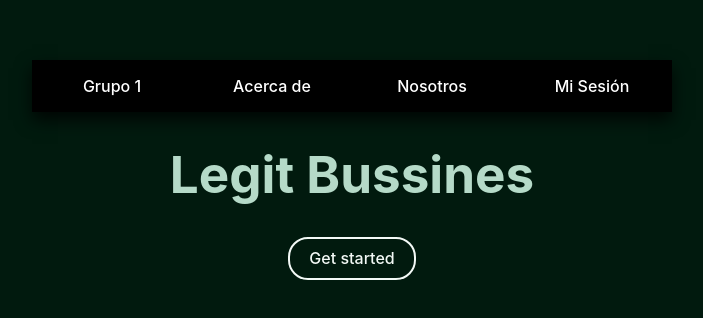
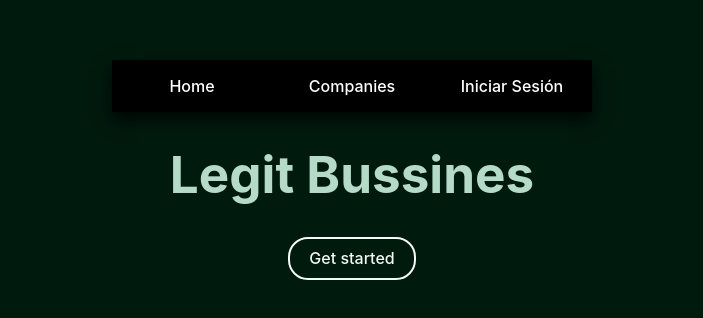
Before and after one commit to Borjampm/Proyecto-IIC2173-Grupo1-Frontend, a React (Vite) app in the folder legit-project/: page / in a window 1280 px wide. Shown: the part 230-548 px from the top of the page, without its empty margins (288-991 px from the left). Built offline with nearby package versions, Linux system fonts and the light colour scheme.

Commit message:
add custom_metadata money

```diff
--- a/legit-project/src/common/Navbar.jsx
+++ b/legit-project/src/common/Navbar.jsx
@@ -1,24 +1,56 @@
 import NavbarItem from "./NavbarItem";
+import { useState, useEffect } from 'react'
 import './Navbar.css'
+import { useAuth0 } from '@auth0/auth0-react';
 
 function Navbar() {
+    const { user, getIdTokenClaims, isLoading, error } = useAuth0();
+
+    useEffect(() => {
+      const fetchData = async () => {
+        try {
+          if (!isLoading) {
+            const idToken = await getIdTokenClaims();
+            console.log('User ID Token:', idToken);
+            // You can use the ID token as needed.
+          }
+        } catch (err) {
+          console.error('Error during silent authentication:', err);
+        }
+      };
+
+      fetchData();
+    }, [isLoading, getIdTokenClaims]);
+
+    // if (isLoading) {
+    //     return <div>Loading...</div>;
+    //   }
+
+    //   if (error) {
+    //     return <div>Error: {error.message}</div>;
+    //   }
+
     return (
         <header>
             <nav>
                 <ul>
-                    <NavbarItem text={"Grupo 1"} link={"/"}/>
-                    <NavbarItem text={"Acerca de"} link={"/"}/>
-                    <NavbarItem text={"Nosotros"} link={"/"} />
+                    <NavbarItem text={"Home"} link={"/"}/>
+                    <NavbarItem text={"Companies"} link={"/stocks"}/>
+                    {/* <NavbarItem text={"Nosotros"} link={"/"} />   */}
 
                     <div className="right">
-                        <div className="dropdown">
-                            <NavbarItem text={"Mi Sesión"} className={"dropbtn"} link={"/my-profile"}  />
+                        {/* <div className="dropdown">
+                            <NavbarItem text={"Mi Sesión"} className={"dropbtn"} link={"/my-profile"}  /> */}
                             {/* <div className="dropdown-content">
                                 {
                                     <NavbarItem text={"Registrarse"} link={"/registration"} />
                                 }
                             </div> */}
-                        </div>
+                        {/* </div> */}
+                        {user ? (
+                            <NavbarItem text={"Mi Perfil"} className={"dropbtn"} link={"/my-profile"}  />
+                        ) : (
+                            <NavbarItem text={"Iniciar Sesión"} link={"/log-in/"} />)}
                     </div>
                 </ul>
             </nav>
--- a/legit-project/src/main.jsx
+++ b/legit-project/src/main.jsx
@@ -8,14 +8,15 @@ import { Auth0Provider } from '@auth0/auth0-react';
 ReactDOM.createRoot(document.getElementById('root')).render(
 
 
-<Auth0Provider
+  <Auth0Provider
       domain="dev-ju2sb7gpzdrwv31f.us.auth0.com"
       clientId="Ss50jxHUP31QbXzYJHn2NHOiDP5CFrOP"
-      redirectUri={window.location.origin+ "/my-profile/"}
+      redirectUri={"http://localhost:5173/my-profile/"}
+      scope="openid profile email logins_count"
     >
-    <Navbar />
-    {/* <Navbar /> */}
-    <Routing />
+      <Navbar />
+      {/* <Navbar /> */}
+      <Routing />
     </Auth0Provider>
 
 
--- a/legit-project/src/user/MyProfile.jsx
+++ b/legit-project/src/user/MyProfile.jsx
@@ -33,14 +33,13 @@ function MyProfile() {
     //   }
 
     const handleMoney = async(e) => {
-
         axios.post(`${API_URL}/users/add-money`, {
-            userId: userId,
-            amount: moneyAdded
+            user: user.sub,
+            quantity: moneyAdded,
         }).then((response) => {
-            setMsg("Money added correctly")
+            setMsg("Dinero agregado correctamente")
         }).catch((error) => {
-            setMsg("Error adding money")
+            setMsg("Error al agregar dinero")
         })
     }
 
@@ -61,6 +60,11 @@ function MyProfile() {
 
     const handleMoneyAmount = (p) => {     // Revisa que la contraseña tenga al menos 8 caracteres
         if (p >= 0) {
+            if (user) {
+                console.log(user, "useer")
+                const moneyBalance = user.custom_metadata.money;
+                console.log(moneyBalance, "useer")
+            }
             setMoneyAdded(p)
         } else {
             setMoneyAdded(0)
```
